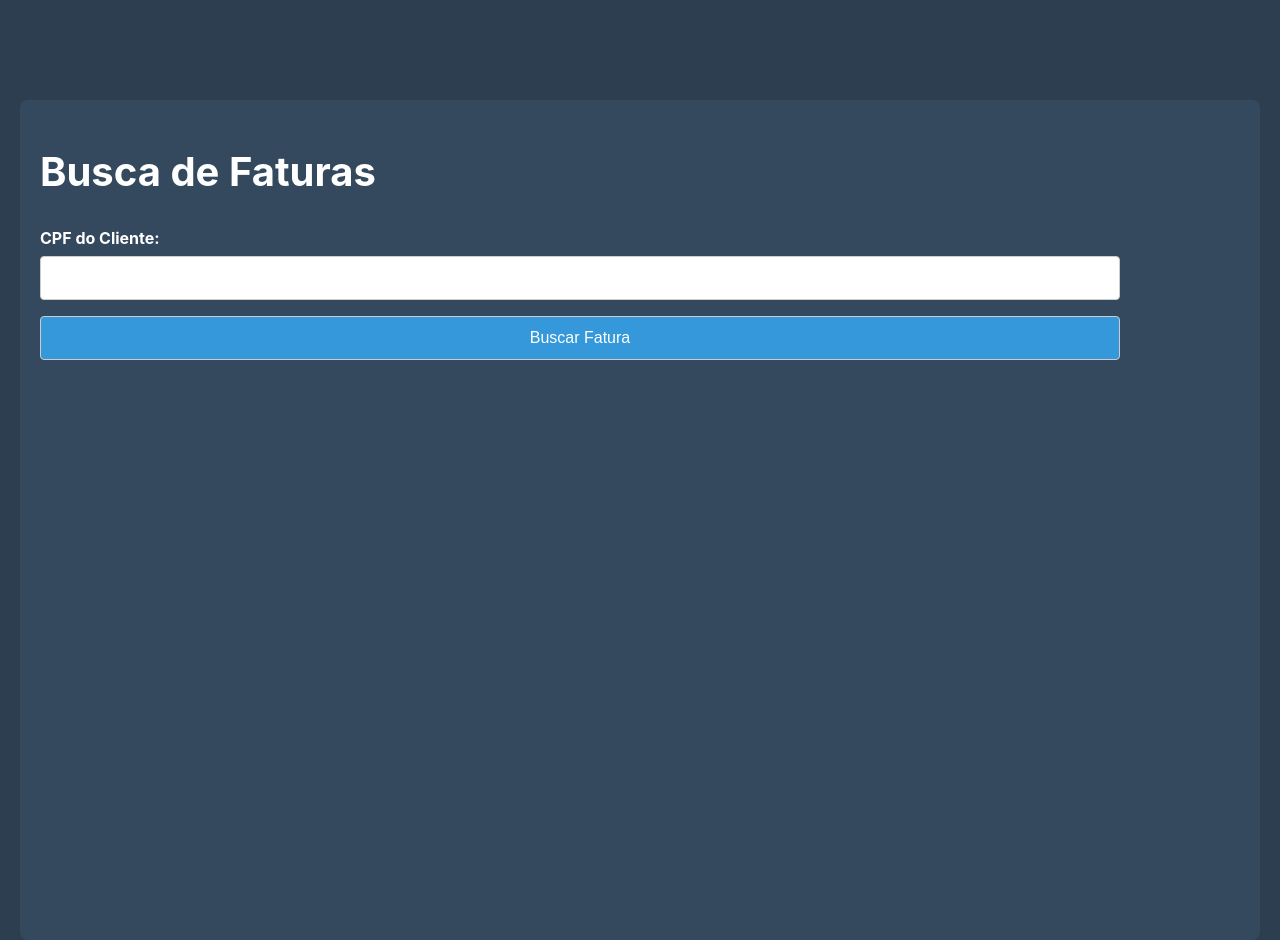
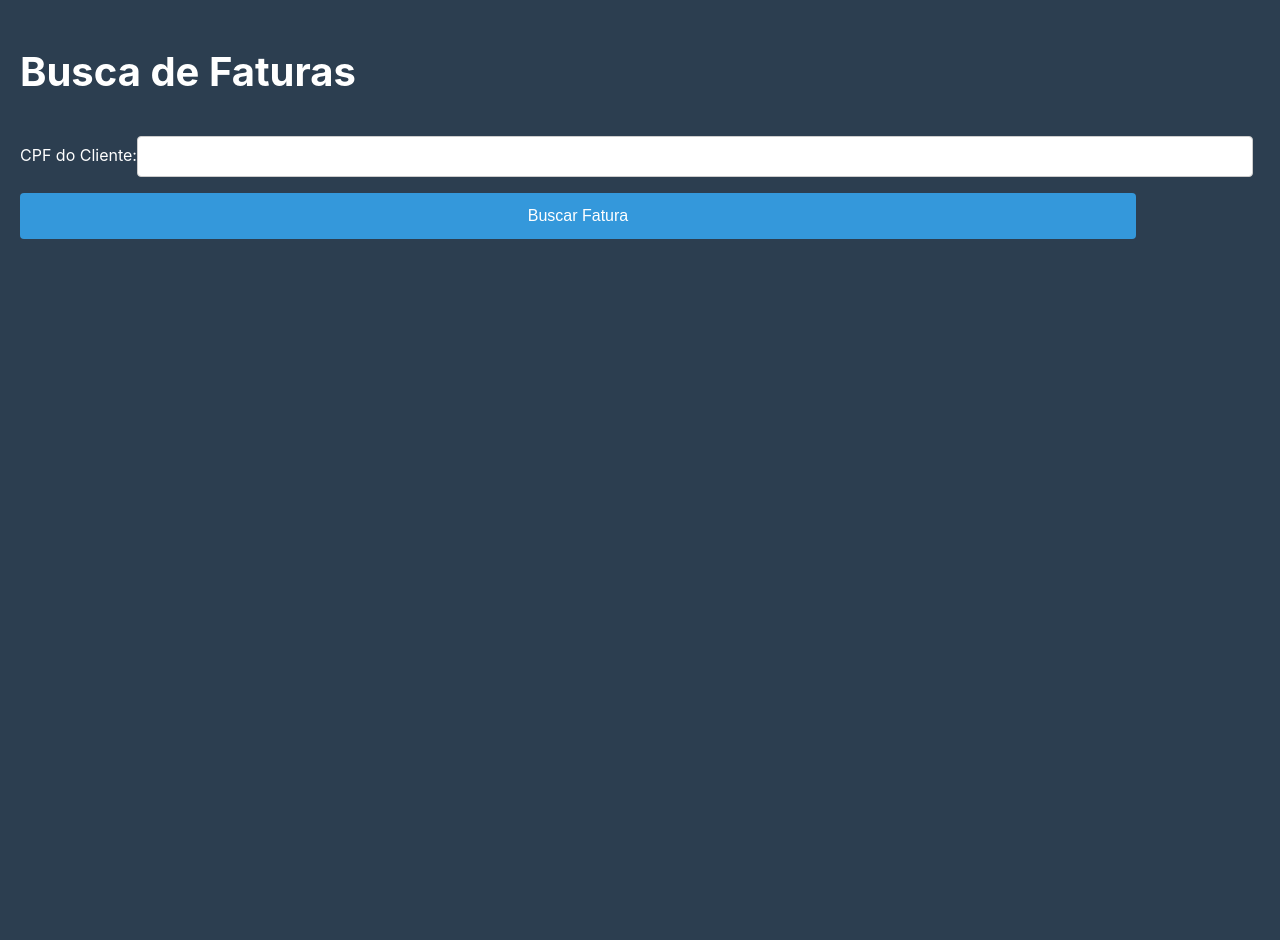
Before and after one commit to Squifordl/faturas-claro, a React (Create React App) app in the folder frontend/: page /contract in a window 1280 px wide. After the commit the page ends 840 px from the top, so only its background shows below. Built offline with nearby package versions, Linux system fonts and the light colour scheme.

Commit message:
Update Faturas.css

```diff
--- a/frontend/src/pages/sales/Faturas.css
+++ b/frontend/src/pages/sales/Faturas.css
@@ -1,4 +1,4 @@
-.homepage-container {
+/* .homepage-container {
     background-color: #34495e;
     color: white;
     width: 100%;
@@ -114,4 +114,4 @@ p {
     max-width: 100%;
     height: auto;
     margin-top: 10px;
-}
+} */
```
